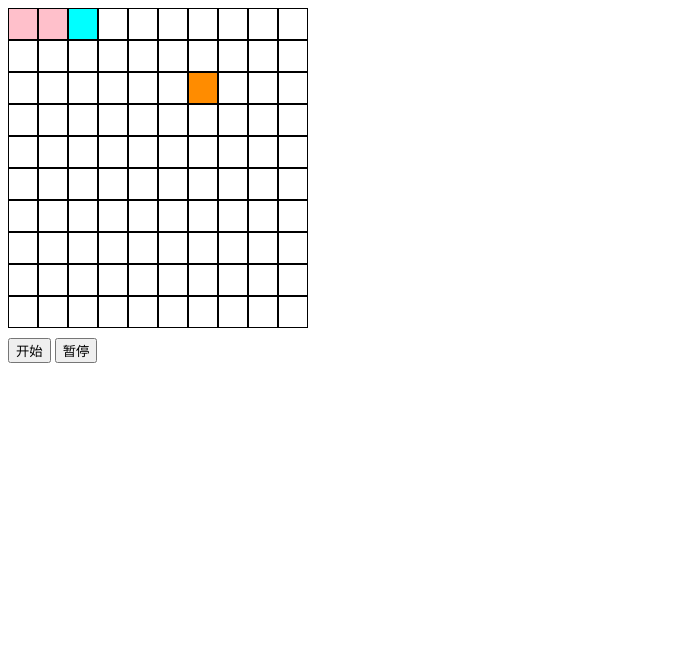
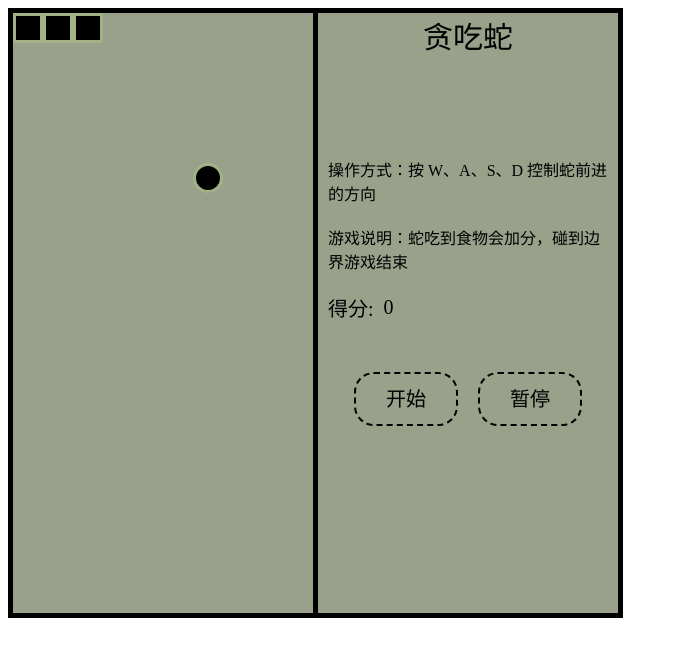
Before and after one commit to SleepyShark709/snake, a plain HTML site: page index.html in a window 1280 px wide. Shown: the whole page, without its empty margins (0-678 px from the left). Drawn offline with Linux system fonts and the light colour scheme.

Commit message:
feat: update ui

```diff
--- a/index.html
+++ b/index.html
@@ -7,32 +7,104 @@
         .cell {
             width: 30px;
             height: 30px;
-            border: 1px solid;
+            /*border: 1px solid;*/
         }
         #id-div-mime {
+            background: rgb(153, 161, 138);
             width: 300px;
-            height: 300px;
-            margin-bottom: 30px;
+            height: 600px;
+            border: 5px solid;
         }
         .row {
             display: flex;
             width: 100%;
         }
         .snake {
-            background: pink;
+            background: black;
+            border: 3px solid #a2b187;
+            box-sizing: border-box;
         }
         .snakeHead {
-            background: aqua;
+            /*background: aqua;*/
+            background: black;
+            border: 3px solid #a2b187;
+            box-sizing: border-box;
         }
         .food {
-            background: darkorange;
+            background: black;
+            border-radius: 50%;
+            border: 3px solid #a2b187;
+            box-sizing: border-box;
+        }
+        #shuoming {
+            background: rgb(153, 161, 138);
+            width: 300px;
+            height: 600px;
+            border: 5px solid;
+            border-left: 0;
+        }
+        #container {
+            margin-bottom: 30px;
+            display: flex;
+            align-items: center;
+        }
+        #title {
+            font-size: 30px;
+            margin-bottom: 100px;
+            text-align: center;
+        }
+        .content {
+            margin: 0 10px 20px 10px;
+        }
+        #id-button-start {
+            margin-right: 20px;
+        }
+        .button {
+            border: 2px dashed;
+            width: 100px;
+            height: 50px;
+            border-radius: 20px;
+            text-align: center;
+            line-height: 50px;
+            font-size: 20px;
+            cursor: pointer;
+        }
+        .button-container {
+            margin-top: 50px;
+            display: flex;
+            align-items: center;
+            justify-content: center;
+        }
+        .score-container {
+            display: flex;
+            align-items: center;
+        }
+        .score-title {
+            margin-right: 10px;
+            font-size: 20px;
+        }
+        .score {
+            font-size: 20px;
         }
     </style>
 </head>
 <body>
-<div id="id-div-mime"></div>
-<button id="id-button-start">开始</button>
-<button id="id-button-pause">暂停</button>
+<div id="container">
+    <div id="id-div-mime"></div>
+    <div id="shuoming">
+        <div id="title">贪吃蛇</div>
+        <div class="content">操作方式：按 W、A、S、D 控制蛇前进的方向</div>
+        <div class="content">游戏说明：蛇吃到食物会加分，碰到边界游戏结束</div>
+        <div class="score-container content">
+            <div class="score-title">得分:</div>
+            <div class="score">0</div>
+        </div>
+        <div class="button-container">
+            <div id="id-button-start" class="button">开始</div>
+            <div id="id-button-pause" class="button">暂停</div>
+        </div>
+    </div>
+</div>
 <script src="snake.js"></script>
 </body>
 </html>
--- a/snake.js
+++ b/snake.js
@@ -14,6 +14,8 @@ const e = (selector) => {
         return element
     }
 }
+
+let score = 0
 
 
 let snakeArr = [
@@ -58,10 +60,10 @@ const createRow = (n, y) => {
     return `<div class="row">${row}</div>`
 }
 
-const createContainer = (n) => {
+const createContainer = (x, y) => {
     let container = document.querySelector('#id-div-mime')
-    for (let i = 0; i < n; i++) {
-        container.insertAdjacentHTML('beforeend', createRow(n, i))
+    for (let i = 0; i < y; i++) {
+        container.insertAdjacentHTML('beforeend', createRow(x, i))
     }
 }
 
@@ -86,10 +88,10 @@ const bindEvent = () => {
     })
 }
 
-const renderSnake = () => {
+const renderSnake = (x, y) => {
     clearSnake()
     let snakeHead = snakeArr[0]
-    if (snakeHead.x > 9 || snakeHead.x < 0 || snakeHead.y > 9 || snakeHead.y < 0) {
+    if (snakeHead.x > x - 1 || snakeHead.x < 0 || snakeHead.y > y - 1 || snakeHead.y < 0) {
         alert('你死了')
         clearInterval(timer)
     } else {
@@ -121,6 +123,7 @@ const clearSnake = () => {
 }
 
 const snakeMove = () => {
+    let scoreElement = document.querySelector('.score')
     if (snakeMoveState === 'up') {
         let new_location_x = snakeArr[0].x
         let new_location_y = snakeArr[0].y
@@ -131,6 +134,8 @@ const snakeMove = () => {
         if (new_location_x === defaultFood.x && new_location_y === defaultFood.y) {
             let food = document.querySelector('.food')
             food.classList.remove('food')
+            score += 10
+            scoreElement.innerHTML = score
             makeFood()
         } else {
             snakeArr.splice(snakeArr.length - 1, 1) // 如果没有吃到食物就删除最后一个元素
@@ -148,6 +153,8 @@ const snakeMove = () => {
         if (new_location_x === defaultFood.x && new_location_y === defaultFood.y) {
             let food = document.querySelector('.food')
             food.classList.remove('food')
+            score += 10
+            scoreElement.innerHTML = score
             makeFood()
         } else {
             snakeArr.splice(snakeArr.length - 1, 1) // 如果没有吃到食物就删除最后一个元素
@@ -163,6 +170,8 @@ const snakeMove = () => {
         if (new_location_x === defaultFood.x && new_location_y === defaultFood.y) {
             let food = document.querySelector('.food')
             food.classList.remove('food')
+            score += 10
+            scoreElement.innerHTML = score
             makeFood()
         } else {
             snakeArr.splice(snakeArr.length - 1, 1) // 如果没有吃到食物就删除最后一个元素
@@ -178,6 +187,8 @@ const snakeMove = () => {
         if (new_location_x === defaultFood.x && new_location_y === defaultFood.y) {
             let food = document.querySelector('.food')
             food.classList.remove('food')
+            score += 10
+            scoreElement.innerHTML = score
             makeFood()
         } else {
             snakeArr.splice(snakeArr.length - 1, 1) // 如果没有吃到食物就删除最后一个元素
@@ -208,7 +219,7 @@ const bindButtonEvent = () => {
 
 const makeFood = () => {
     let x = parseInt(Math.random() * 10)
-    let y = parseInt(Math.random() * 10)
+    let y = parseInt(Math.random() * 20)
     let couldCreat = true
     for (let i = 0; i < snakeArr.length; i++) {
         let c = snakeArr[i]
@@ -228,8 +239,9 @@ const makeFood = () => {
 
 
 const __main = () => {
-    let n = 10
-    createContainer(n)
+    let x = 10
+    let y = 20
+    createContainer(x, y)
     renderSnake()
     bindEvent()
     bindButtonEvent()
```
